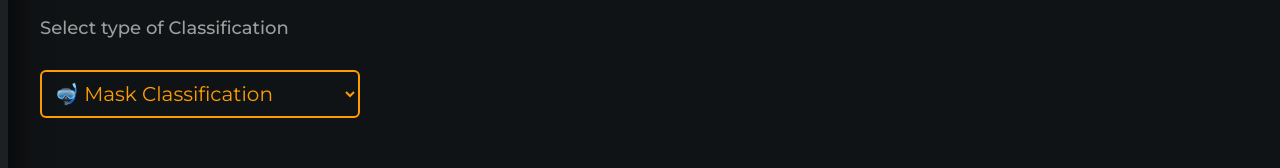
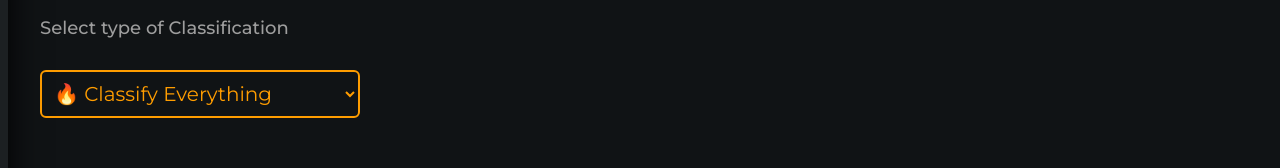
Before and after one commit to passion-dev37/tensorflow_image_classification, a React (Create React App) app in the folder client/: page / in a window 1280 px wide. Shown: the part 463-631 px from the top of the page. Built offline with nearby package versions, Linux system fonts and the light colour scheme.

Commit message:
add input for food detection

```diff
--- a/client/src/App.js
+++ b/client/src/App.js
@@ -40,7 +40,7 @@ function App() {
   const handleText = (e) => setText(e.target.value);
 
   // Notification style
-  const [style, setStyle] = useState("faceMaskClassification");
+  const [style, setStyle] = useState("everything");
   const handleStyle = (e) => setStyle(e.target.value);
   // Notification position
   const position= 'bottom'
@@ -123,12 +123,13 @@ function App() {
         <br />
 
         <motion.select className="input" onChange={handleStyle}>
+          <option value="everything">🔥 Classify Everything</option>
           <option value="faceMaskClassification">🤿 Mask Classification</option>
           <option value="genderClassification">♂️ or ♀️ Classification</option>
           <option value="emotionClassification">👨‍🦰 Emotion Detection</option>
-          <option value="everything">🔥 Classify Everything</option>
           <option value="glassesClassification">👓or👀</option>
           <option value="catvsDog">🐱or🐶</option>
+          <option value="foodClassification">🍲 Food Classification</option>
         </motion.select>
 
         <br />
```
